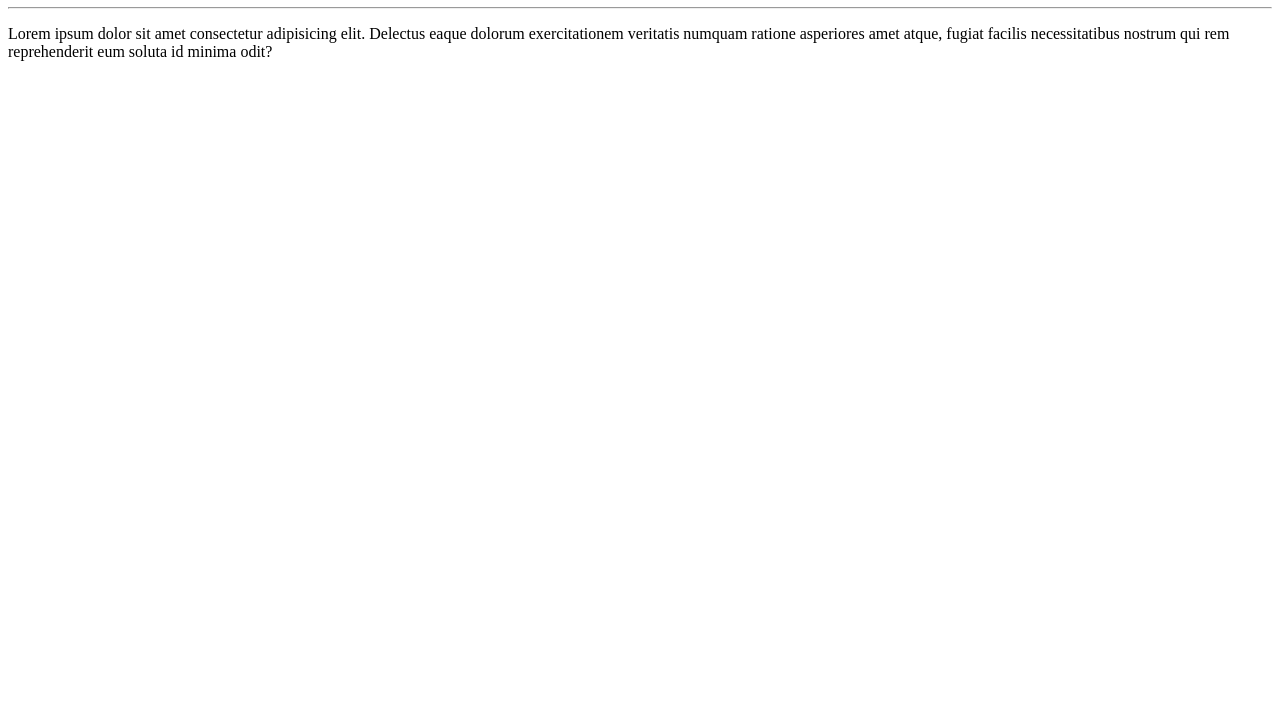
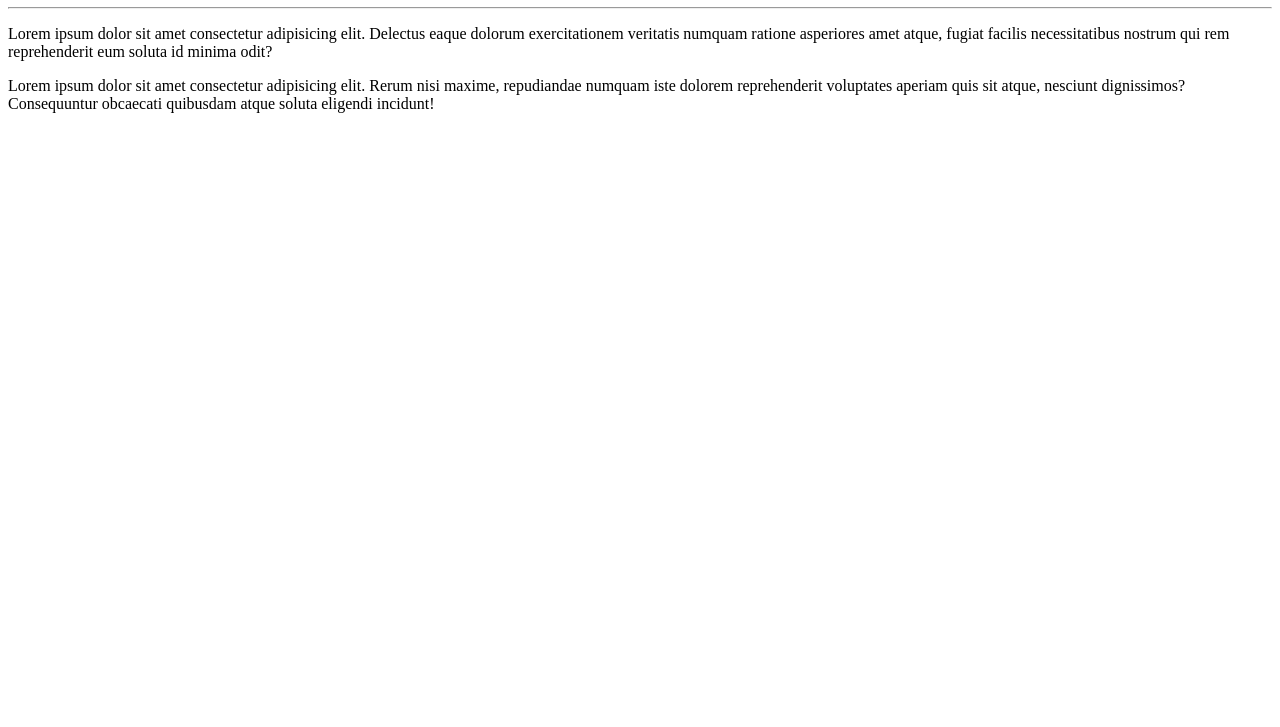
Before and after one commit to Giulianovf/OLA-MUNDO, a plain HTML site: page site-exemplo/index.html in a window 1280 px wide. Shown: the part 73-800 px from the top of the page. Drawn offline with Linux system fonts and the light colour scheme.

Commit message:
Adicionei um paragrafo

```diff
--- a/site-exemplo/index.html
+++ b/site-exemplo/index.html
@@ -10,5 +10,7 @@
     <h1>'Olá, Mundo!</h1>
     <hr>
     <p>Lorem ipsum dolor sit amet consectetur adipisicing elit. Delectus eaque dolorum exercitationem veritatis numquam ratione asperiores amet atque, fugiat facilis necessitatibus nostrum qui rem reprehenderit eum soluta id minima odit?</p>
+    <p>Lorem ipsum dolor sit amet consectetur adipisicing elit. Rerum nisi maxime, repudiandae numquam iste dolorem reprehenderit voluptates aperiam quis sit atque, nesciunt dignissimos? Consequuntur obcaecati quibusdam atque soluta eligendi incidunt!
+    </p>
 </body>
 </html>
```
